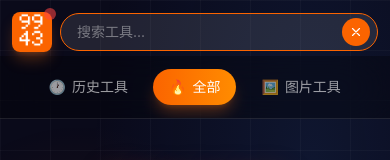
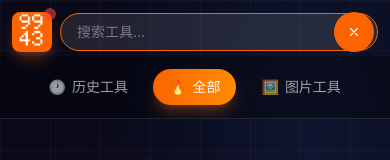
Before and after one commit to fuermosi314/9943website, a Next.js app: page / in a window 390 px wide. Both pictures are taken after a click on the button 287 px from the left and 34 px from the top of the page. Shown: the top 160 px of the page. Built offline with nearby package versions, Linux system fonts and the light colour scheme.

Commit message:
fix: 搜索框关闭按钮时序问题 + ref 声明顺序
- Header: 移除 handleBlur，X 按钮用 onMouseDown preventDefault 阻止 blur
- Header: setTimeout 改为 requestAnimationFrame
- page.tsx: lastPointerX 移到 startAutoScroll 之前声明

```diff
--- a/app/page.tsx
+++ b/app/page.tsx
@@ -103,6 +103,7 @@ function HomeContent() {
   // 自动滚动（拖拽到边缘时）
   const autoScrollRef = useRef<number | null>(null);
   const lastPointerY = useRef<number>(0);
+  const lastPointerX = useRef<number>(0);
 
   const startAutoScroll = useCallback((y: number) => {
     lastPointerY.current = y;
@@ -148,8 +149,6 @@ function HomeContent() {
       autoScrollRef.current = null;
     }
   }, []);
-
-  const lastPointerX = useRef<number>(0);
 
   // 触摸事件处理
   const touchStartPos = useRef<{ x: number; y: number } | null>(null);
--- a/components/Header.tsx
+++ b/components/Header.tsx
@@ -24,19 +24,12 @@ export default function Header({ onSearch }: HeaderProps) {
 
   const toggleSearch = () => {
     if (searchOpen) {
-      // 收起：清空搜索
       setQuery('');
       onSearch('');
       setSearchOpen(false);
     } else {
       setSearchOpen(true);
-      setTimeout(() => inputRef.current?.focus(), 100);
-    }
-  };
-
-  const handleBlur = () => {
-    if (!query) {
-      setSearchOpen(false);
+      requestAnimationFrame(() => inputRef.current?.focus());
     }
   };
 
@@ -114,14 +107,14 @@ export default function Header({ onSearch }: HeaderProps) {
                     setQuery(e.target.value);
                     onSearch(e.target.value);
                   }}
-                  onBlur={handleBlur}
                   placeholder="搜索工具..."
                   className="w-full px-4 py-2 pr-10 bg-white/10 border border-white/20 rounded-full text-sm text-white placeholder:text-white/40 focus:outline-none focus:border-[#fb6400] transition-all duration-300"
                 />
                 <button
                   type="button"
-                  onClick={toggleSearch}
-                  className="absolute right-2 top-1/2 -translate-y-1/2 w-7 h-7 bg-[#fb6400] rounded-full flex items-center justify-center"
+                  onMouseDown={(e) => { e.preventDefault(); toggleSearch(); }}
+                  onClick={(e) => { e.preventDefault(); toggleSearch(); }}
+                  className="absolute right-1 top-1/2 -translate-y-1/2 w-10 h-10 bg-[#fb6400] rounded-full flex items-center justify-center"
                 >
                   <svg className="w-3.5 h-3.5 text-white" fill="none" stroke="currentColor" viewBox="0 0 24 24">
                     <path strokeLinecap="round" strokeLinejoin="round" strokeWidth={2} d="M6 18L18 6M6 6l12 12" />
```
